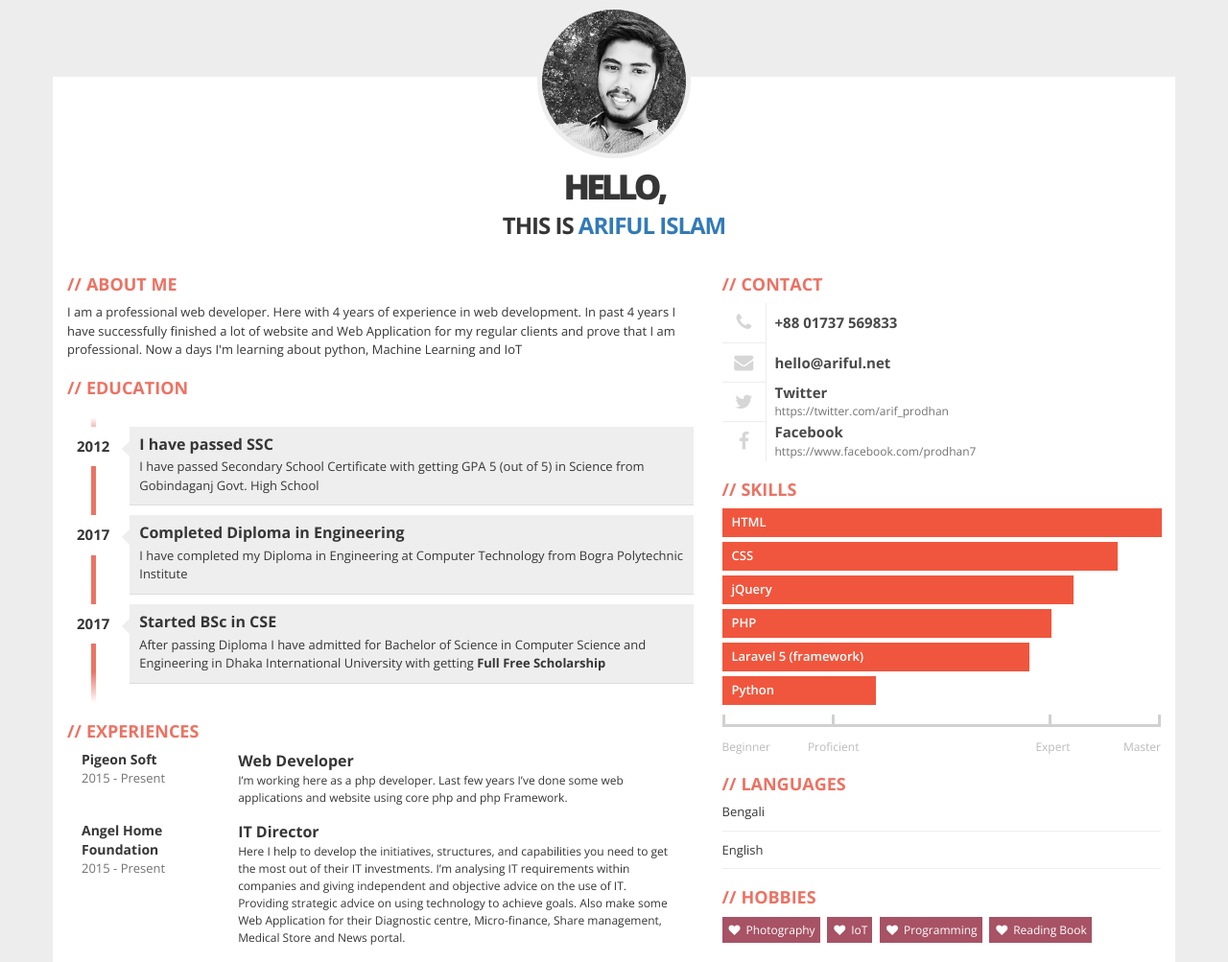
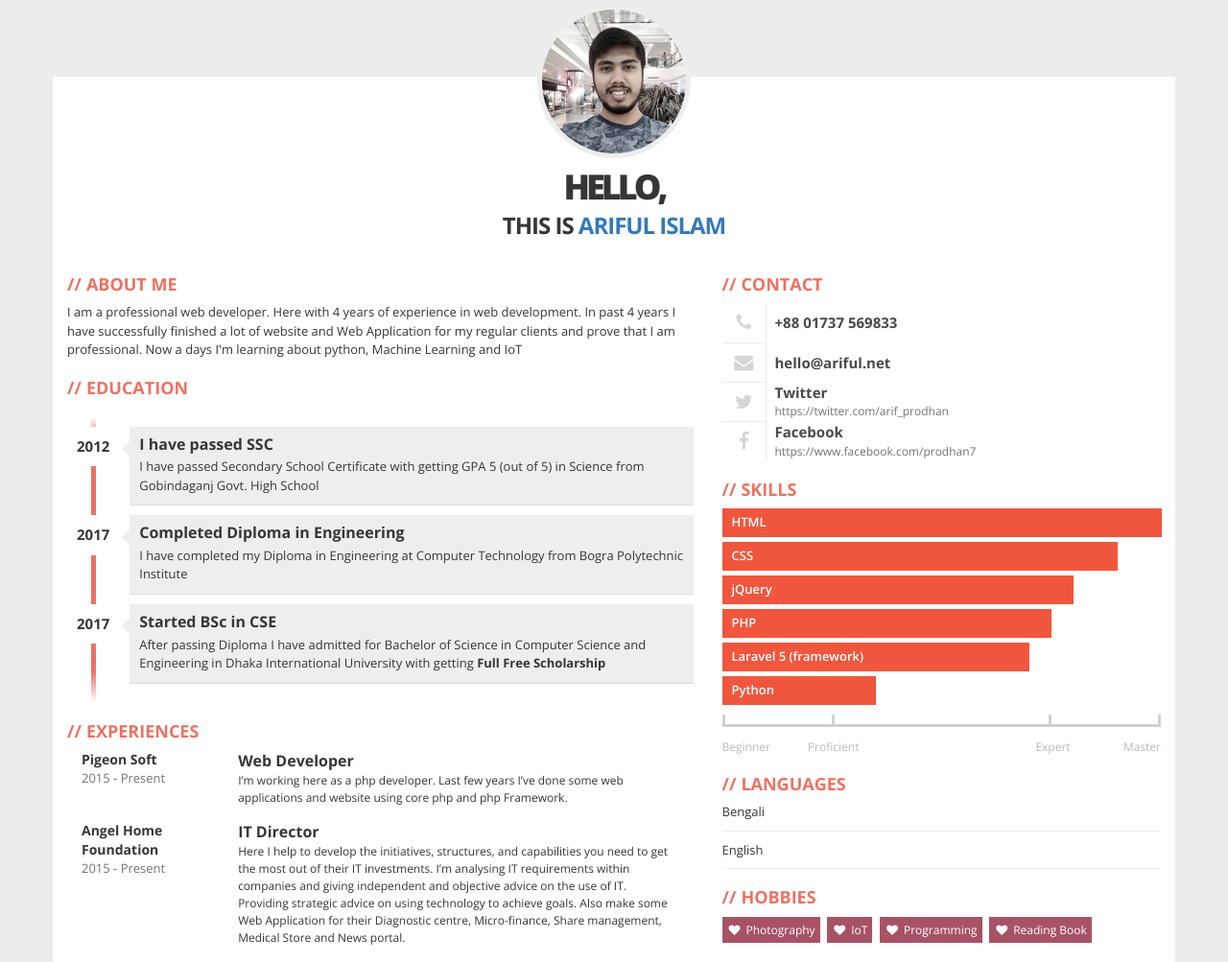
Before and after one commit to prodhan/prodhan.github.io, a plain HTML site: page index.html in a window 1280 px wide. Shown: the whole page at 96% size. Drawn offline with nearby package versions, Linux system fonts and the light colour scheme; files whose address does not match are found by name.

Commit message:
update profile photo

```diff
--- a/index.html
+++ b/index.html
@@ -22,7 +22,7 @@
           <div id="photo-header" class="text-center">
             <!-- PHOTO (AVATAR) -->
             <div id="photo">
-              <img src="img/ariful.jpg" alt="avatar">
+              <img src="img/profile_photo.jpg" alt="avatar">
             </div>
             <div id="text-header">
               <h1>Hello,<br> This is <span><a href="http://www.ariful.net"> Ariful Islam</a></span></h1>
```
